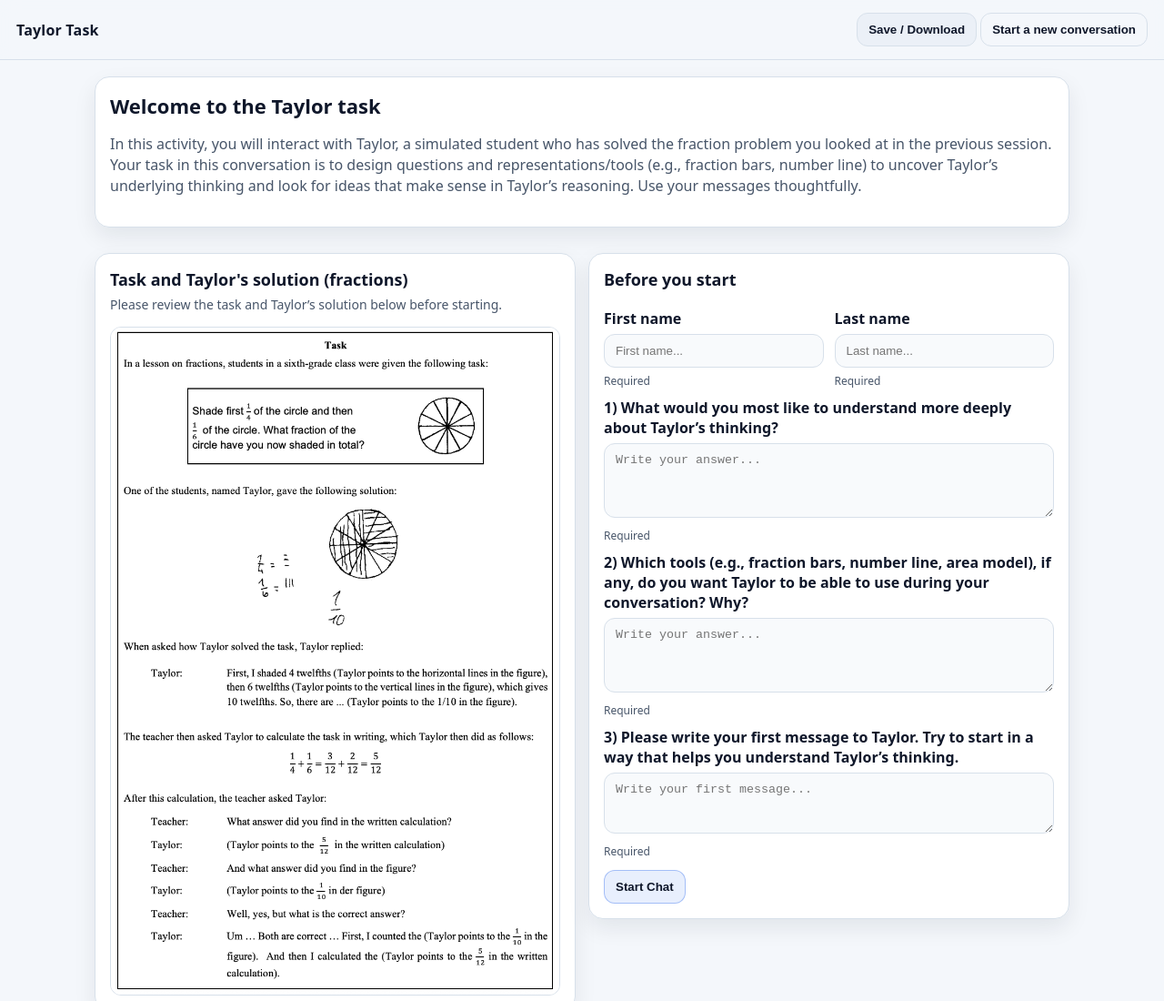
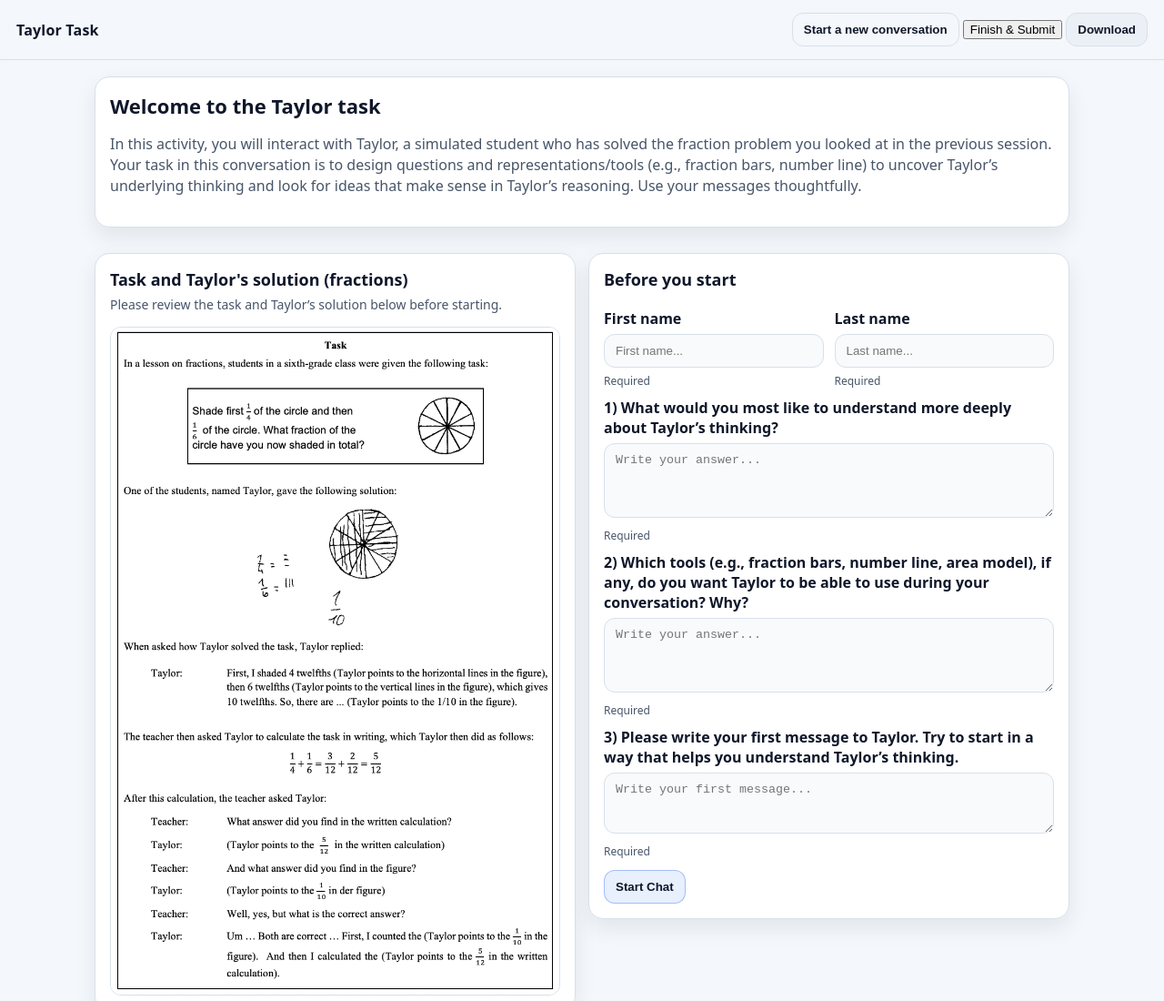
Before and after one commit to selenshere/chatbotdesign.v1, a website: page public/index.html in a window 1280 px wide. Shown: the top 1100 px of the page at 91% size. Drawn offline with Linux system fonts and the light colour scheme.

Commit message:
Update index.html

```diff
--- a/public/index.html
+++ b/public/index.html
@@ -10,8 +10,9 @@
   <header class="topbar">
     <div class="brand">Taylor Task</div>
     <div class="right">
-      <button id="downloadBtn" class="btn secondary" title="Download all data">Save / Download</button>
       <button id="newConvBtn" class="btn ghost" title="Clear everything and start over">Start a new conversation</button>
+      <button id="submitBtn" class="primaryBtn"> Finish & Submit </button>
+      <button id="downloadBtn" class="btn secondary" title="Download all data">Download</button>
     </div>
   </header>
 
```
